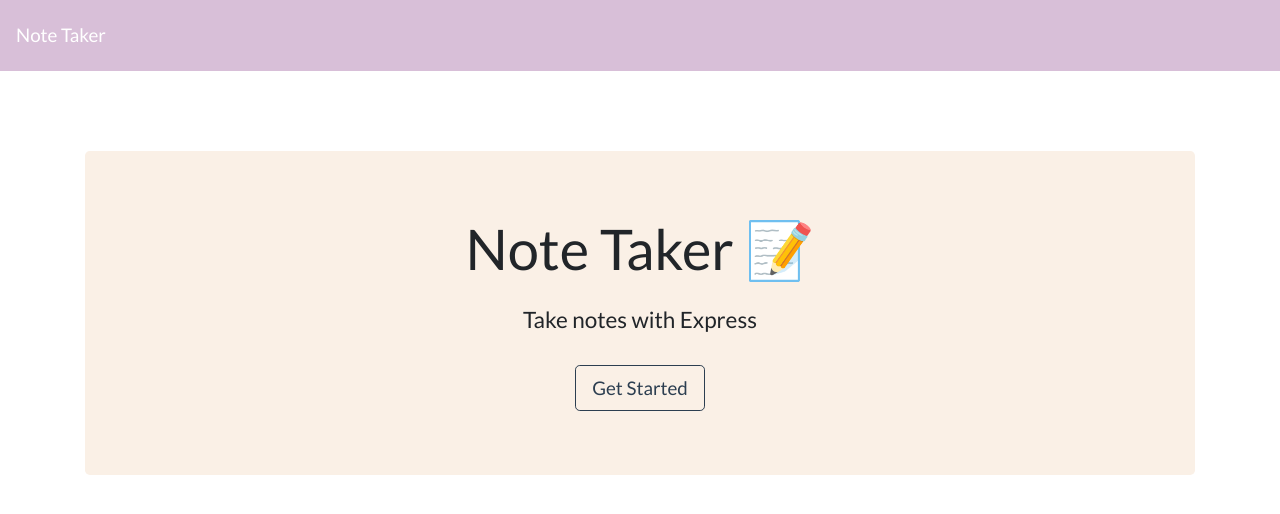
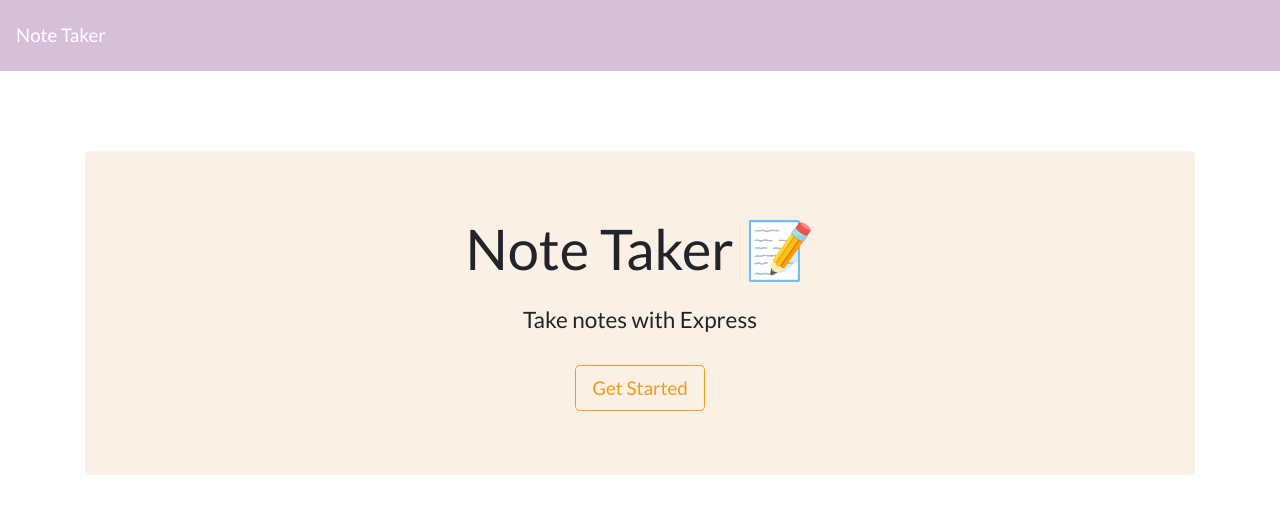
Before and after one commit to katsign/note-taker, a website: page public/index.html in a window 1280 px wide. Drawn offline with nearby package versions, Linux system fonts and the light colour scheme; no server answers.

Commit message:
changed btn color

```diff
--- a/public/index.html
+++ b/public/index.html
@@ -19,7 +19,7 @@
     <div style="margin-top: 80px;" class="jumbotron text-center">
       <h1 class="display-4">Note Taker <span role="img" aria-label="Memo">📝</span></h1>
       <h4 class="mt-4">Take notes with Express</h4>
-      <a class="btn btn-outline-primary btn-lg mt-4" href="/notes" role="button">Get Started</a>
+      <a class="btn btn-outline-warning btn-lg mt-4" href="/notes" role="button">Get Started</a>
     </div>
   </div>
   <script src="/assets/js/index.js"></script>
```
Also changed, not shown: public/assets/screenshots/home.png.
